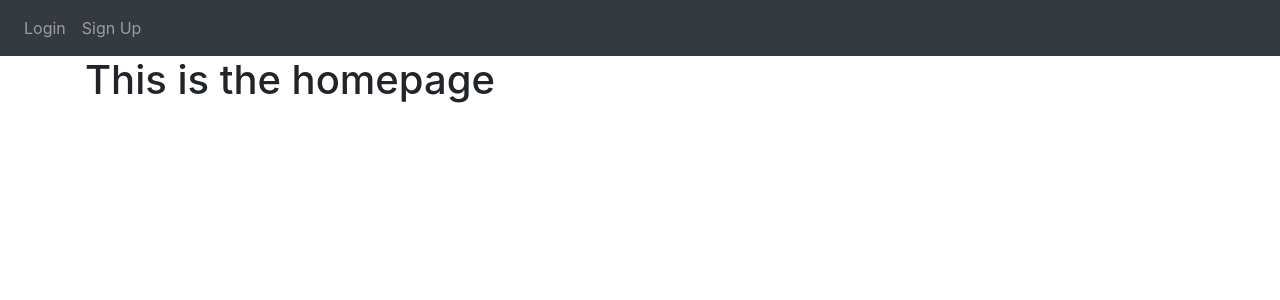
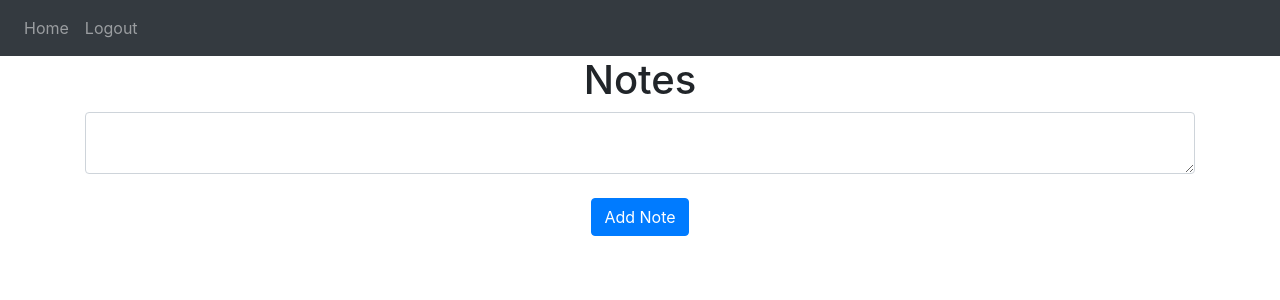
Before and after one commit to Dblay112/flask_notesapp, a Flask app: page / in a window 1280 px wide. Shown: the top 300 px of the page. Run offline with Flask 3, Linux system fonts and the light colour scheme; a user stored in the database is signed in; parts of the project's set-up code (start-up, migrations or seed data) failed here and were passed over; some libraries are stand-ins or nearby versions.

Commit message:
final codes

```diff
--- /dev/null
+++ b/website/static/index.js
@@ -0,0 +1,8 @@
+function deleteNote(noteId) {
+  fetch("/delete-note", {
+    method: "POST",
+    body: JSON.stringify({ noteId: noteId }),
+  }).then((_res) => {
+    window.location.href = "/";
+  });
+}
--- a/website/templates/home.html
+++ b/website/templates/home.html
@@ -1,4 +1,33 @@
 {% extends "base.html" %} {% block title %}Home{% endblock %} {% block content
 %}
-<h1>This is the homepage</h1>
+<h1 align="center">Notes</h1>
+<ul class="list-group list-group-flush" id="notes">
+  {% for note in user.notes %}
+  <li class="list-group-item">
+    {{ note.data }}
+    <button type="button" class="close" onClick="deleteNote('{{ note.id }}')">
+      <span aria-hidden="true">&times;</span>
+    </button>
+  </li>
+  {% endfor %}
+</ul>
+<form method="POST">
+  <textarea name="note" id="note" class="form-control"></textarea>
+  <br />
+  <div align="center">
+    <button type="submit" class="btn btn-primary">Add Note</button>
+  </div>
+</form>
+<script>
+  function deleteNote(noteId) {
+    fetch(`/delete-note/${noteId}`, {
+      method: "POST",
+      headers: {
+        "Content-Type": "application/json",
+      },
+    }).then((_res) => {
+      window.location.href = "/";
+    });
+  }
+</script>
 {% endblock %}
--- a/website/views.py
+++ b/website/views.py
@@ -1,7 +1,32 @@
-from flask import Blueprint, render_template, current_user
+from flask import Blueprint, render_template, request, flash, json, jsonify
+from flask_login import current_user
+from . import db
+from .models import User, Note
 
 views = Blueprint('views', __name__)
 
-@views.route('/')
+@views.route('/', methods=['GET', 'POST'])
 def home():
+    if request.method == 'POST':
+        note = request.form.get('note')
+        if len(note) < 1:
+            flash('Note is too short', category='error')
+        else:
+            new_note = Note(data=note, user_id=current_user.id)
+            db.session.add(new_note)
+            db.session.commit()
+            flash('Note has been added', category='success')
+
     return render_template("home.html", user=current_user)
+
+@views.route('/delete-note', methods=['POST'])
+def delete_note():
+    note = json.loads(request.data)
+    noteId = note['noteId']
+    note = Note.query.get(noteId)
+    if note:
+        if note.user_id == current_user.id:
+            db.session.delete(note)
+            db.session.commit()
+
+    return jsonify({})
```
Also changed, not shown: instance/database.db.
